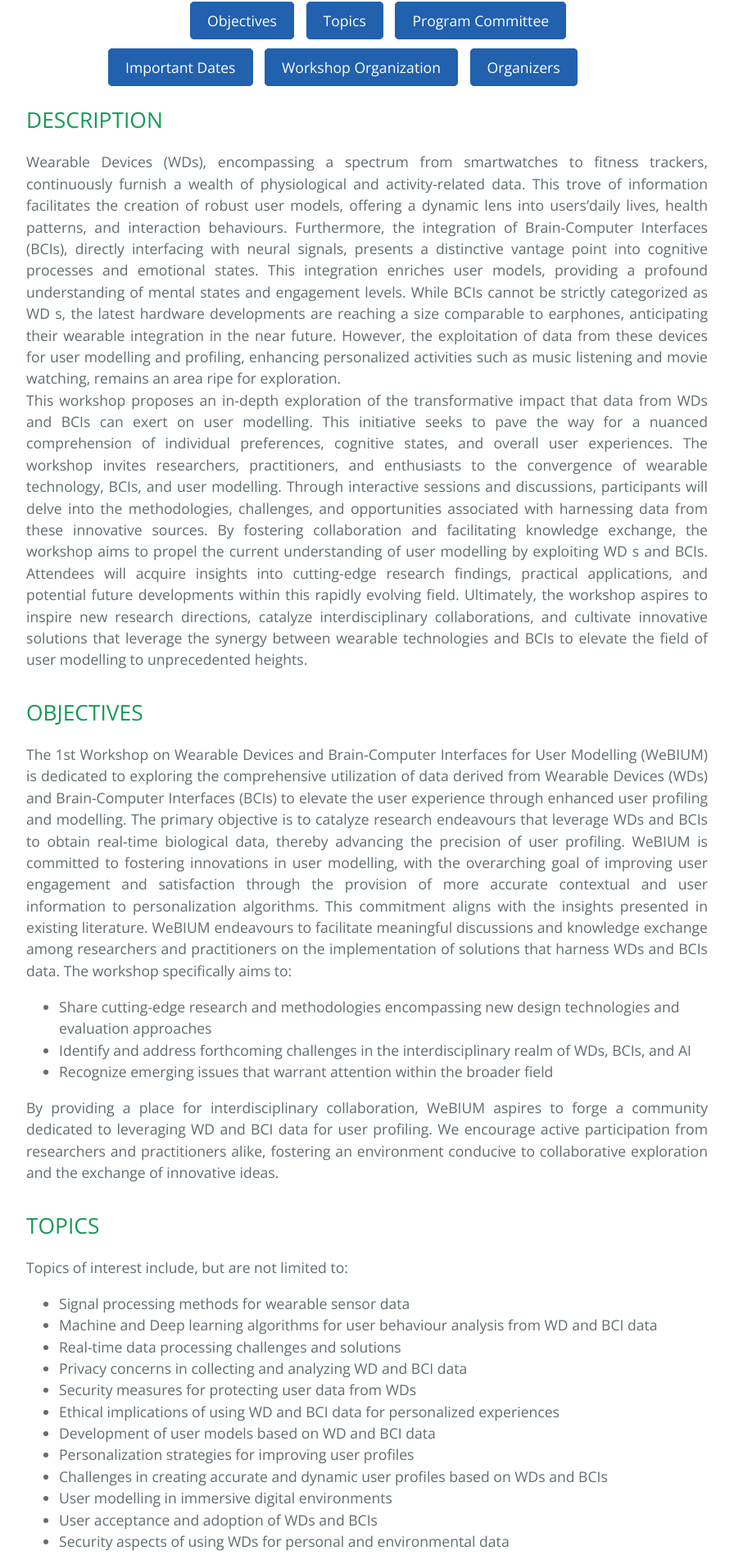
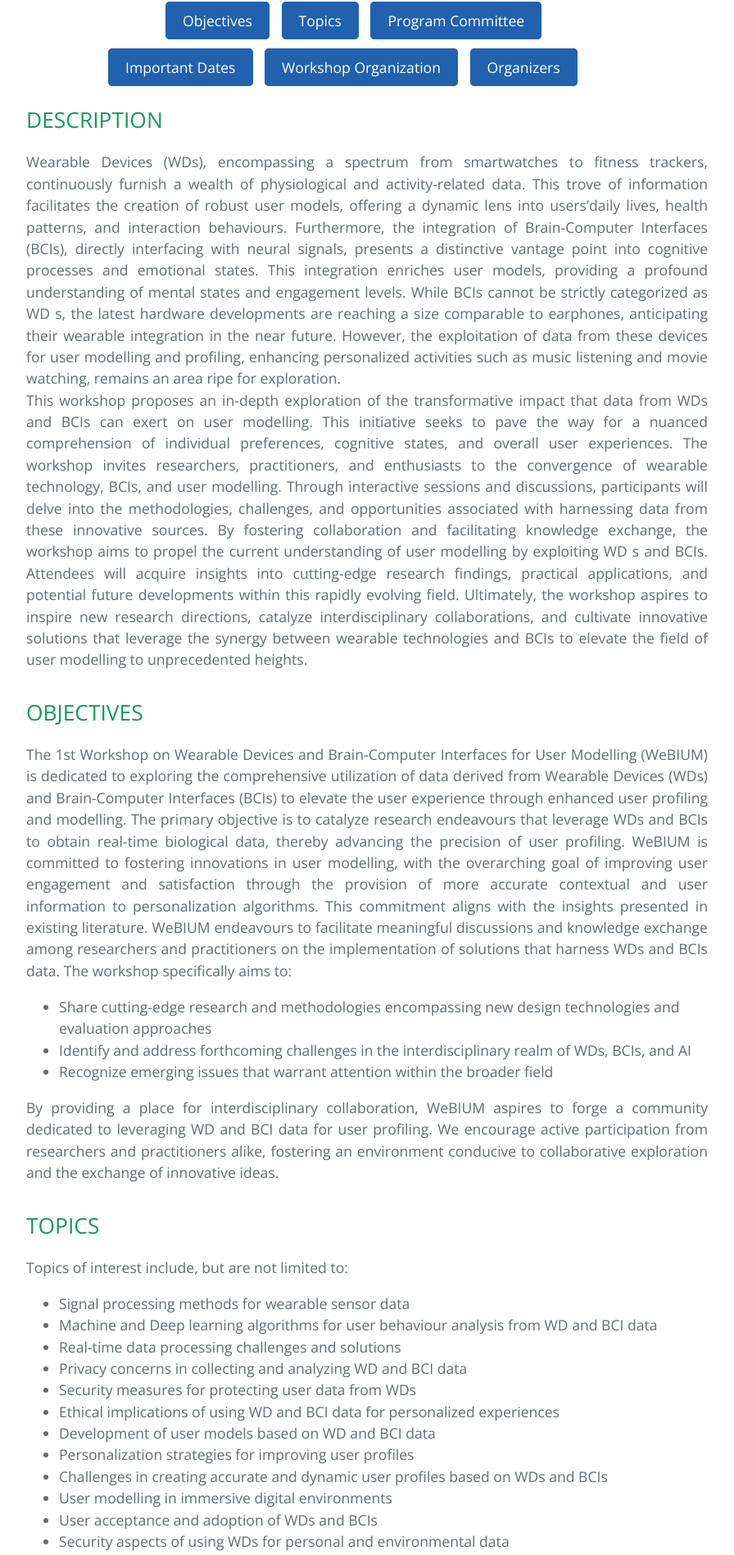
Before and after one commit to domenicolofu/webium24, a Jekyll site: the page built from index.md, in a window 1280 px wide. Shown: the part 882-2779 px from the top of the page at 82% size, without its empty margins (192-1088 px from the left). Built offline with Jekyll 4.4.1, drawn with Linux system fonts in a browser that asks for light colours.

Commit message:
Update index.md

```diff
--- a/index.md
+++ b/index.md
@@ -1,7 +1,7 @@
 ---
 layout: default
 ---
-<div style='margin-left:200px;'>
+<div style='margin-left:170px;'>
 <a href="#OBJ" class="button">Objectives</a>
 <a href="#TOP" class="button">Topics</a>
 <a href="#PC" class="button">Program Committee</a><br></div>
```
